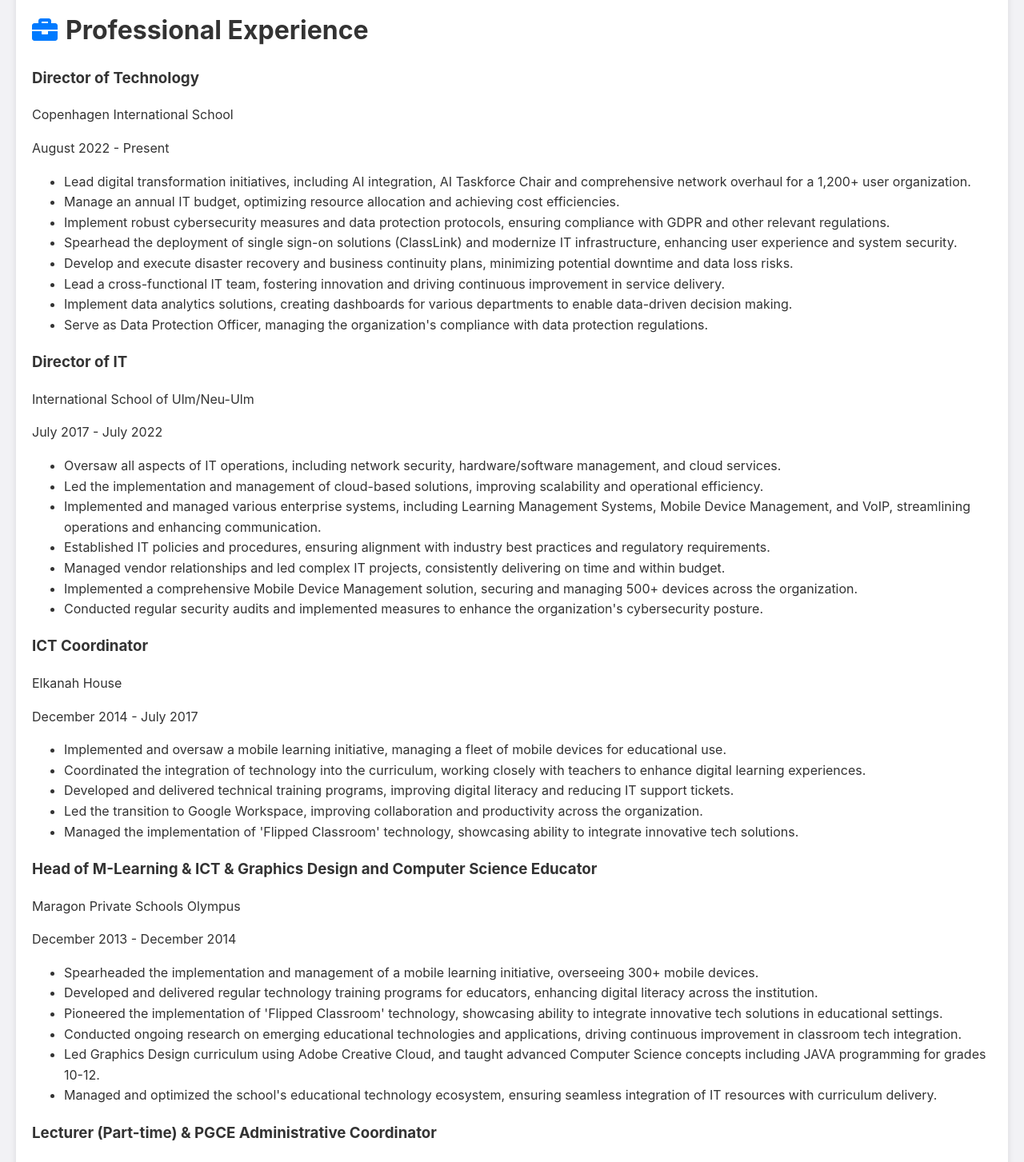
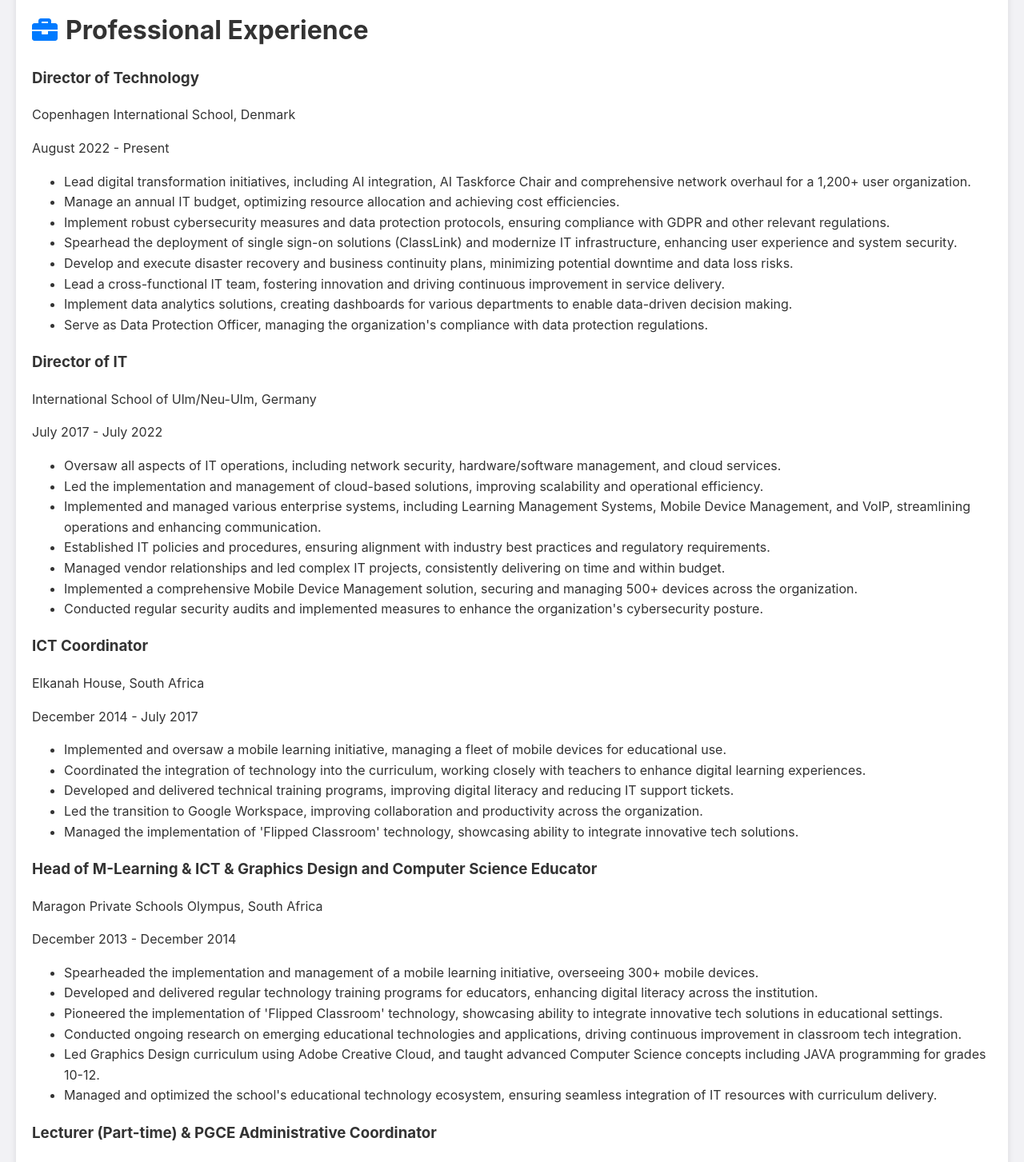
Before and after one commit to dneethling/darrenneethling, a React (Create React App) app: page / in a window 1280 px wide. Shown: the part 1320-2773 px from the top of the page at 80% size. Built offline with nearby package versions, Linux system fonts and the light colour scheme.

Commit message:
Updated Countries

```diff
--- a/src/components/cvData.js
+++ b/src/components/cvData.js
@@ -19,7 +19,7 @@
   experience: [
     {
       title: "Director of Technology",
-      company: "Copenhagen International School",
+      company: "Copenhagen International School, Denmark",
       period: "August 2022 - Present",
       responsibilities: [
         "Lead digital transformation initiatives, including AI integration, AI Taskforce Chair and comprehensive network overhaul for a 1,200+ user organization.",
@@ -34,7 +34,7 @@
     },
     {
       title: "Director of IT",
-      company: "International School of Ulm/Neu-Ulm",
+      company: "International School of Ulm/Neu-Ulm, Germany",
       period: "July 2017 - July 2022",
       responsibilities: [
         "Oversaw all aspects of IT operations, including network security, hardware/software management, and cloud services.",
@@ -48,7 +48,7 @@
     },
     {
       title: "ICT Coordinator",
-      company: "Elkanah House",
+      company: "Elkanah House, South Africa",
       period: "December 2014 - July 2017",
       responsibilities: [
         "Implemented and oversaw a mobile learning initiative, managing a fleet of mobile devices for educational use.",
@@ -60,7 +60,7 @@
     },
     {
       title: "Head of M-Learning & ICT & Graphics Design and Computer Science Educator",
-      company: "Maragon Private Schools Olympus",
+      company: "Maragon Private Schools Olympus, South Africa",
       period: "December 2013 - December 2014",
       responsibilities: [
         "Spearheaded the implementation and management of a mobile learning initiative, overseeing 300+ mobile devices.",
@@ -73,7 +73,7 @@
     },
     {
       title: "Lecturer (Part-time) & PGCE Administrative Coordinator",
-      company: "University of Pretoria",
+      company: "University of Pretoria, South Africa",
       period: "December 2012 - December 2014",
       responsibilities: [
         "Delivered lectures in Computer Applications Technology, integrating cutting-edge software and hardware into the curriculum.",
```
